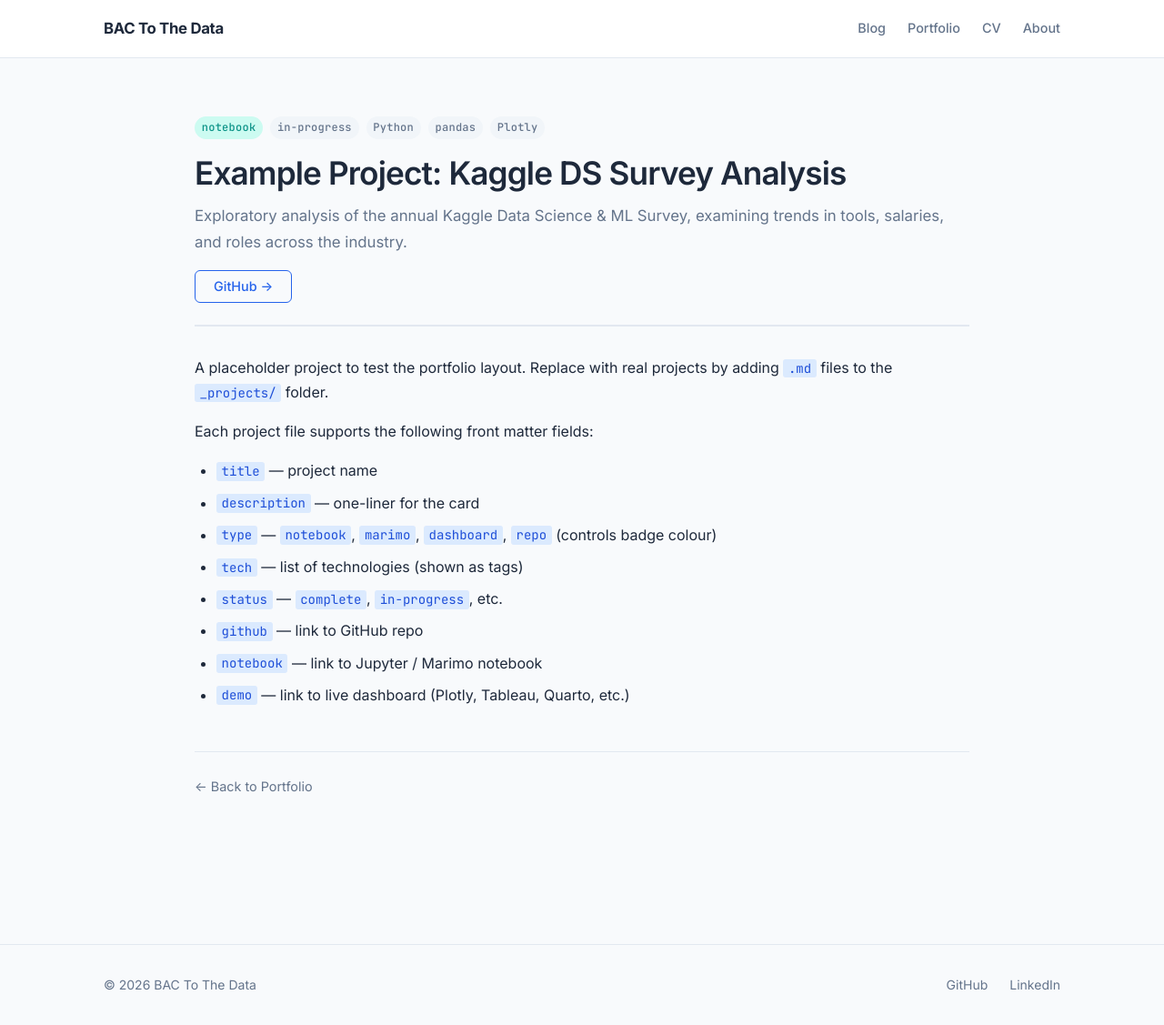
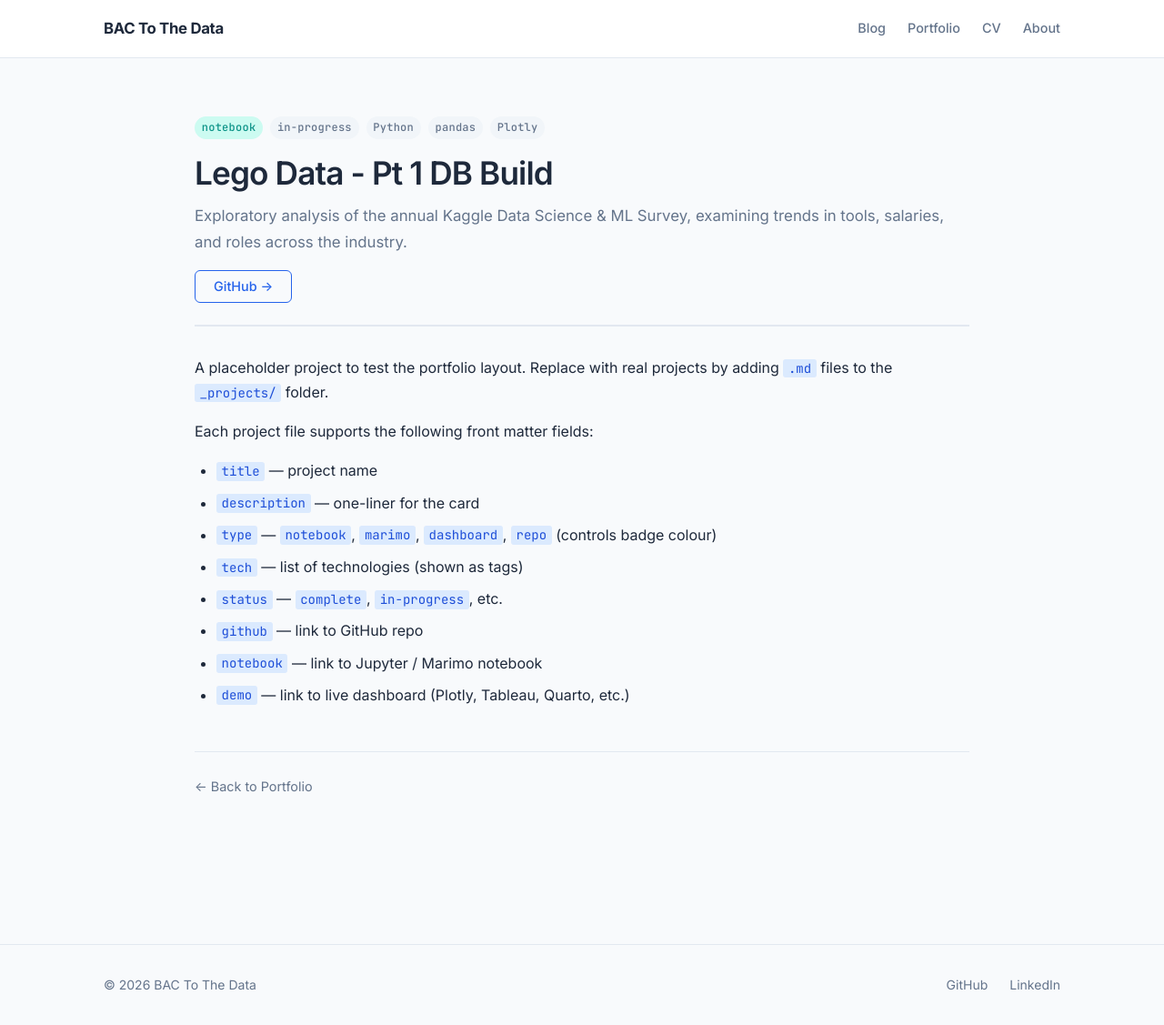
Before and after one commit to BAC-DS/bac-ds.github.io, a Jekyll site: the page built from _projects/example-project.md, in a window 1280 px wide and 1127 px high. Shown: the whole window at 91% size. Built offline with Jekyll 4.4.1, drawn with Linux system fonts in a browser that asks for light colours.

Commit message:
new readme

```diff
--- a/_projects/example-project.md
+++ b/_projects/example-project.md
@@ -1,10 +1,10 @@
 ---
-title: "Example Project: Kaggle DS Survey Analysis"
+title: "Lego Data - Pt 1 DB Build"
 description: "Exploratory analysis of the annual Kaggle Data Science & ML Survey, examining trends in tools, salaries, and roles across the industry."
 type: notebook
 tech: [Python, pandas, Plotly]
 status: in-progress
-github: https://github.com/bac-ds
+github: https://github.com/DrBAC/lego_analysis
 ---
 
 A placeholder project to test the portfolio layout. Replace with real projects by adding `.md` files to the `_projects/` folder.
```
Also changed, not shown: README.md.
